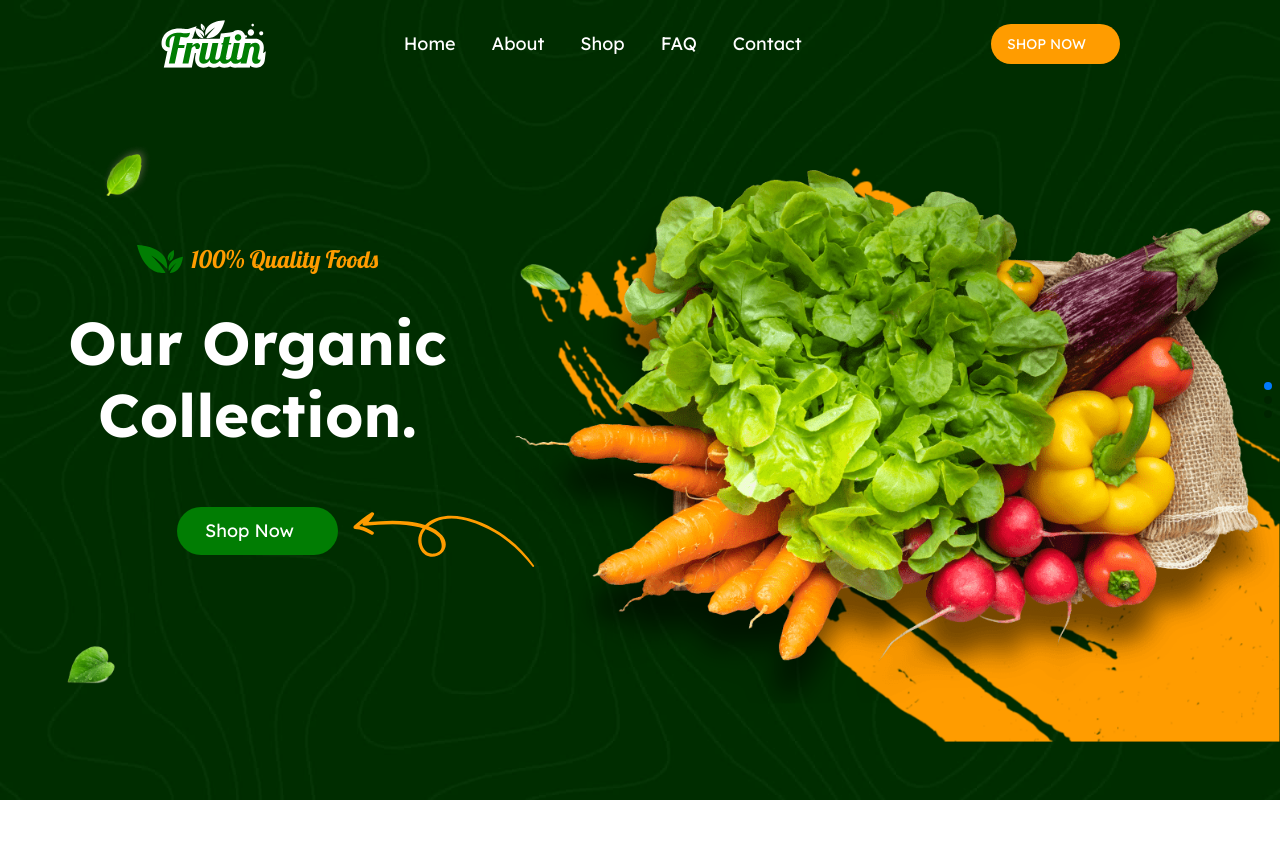
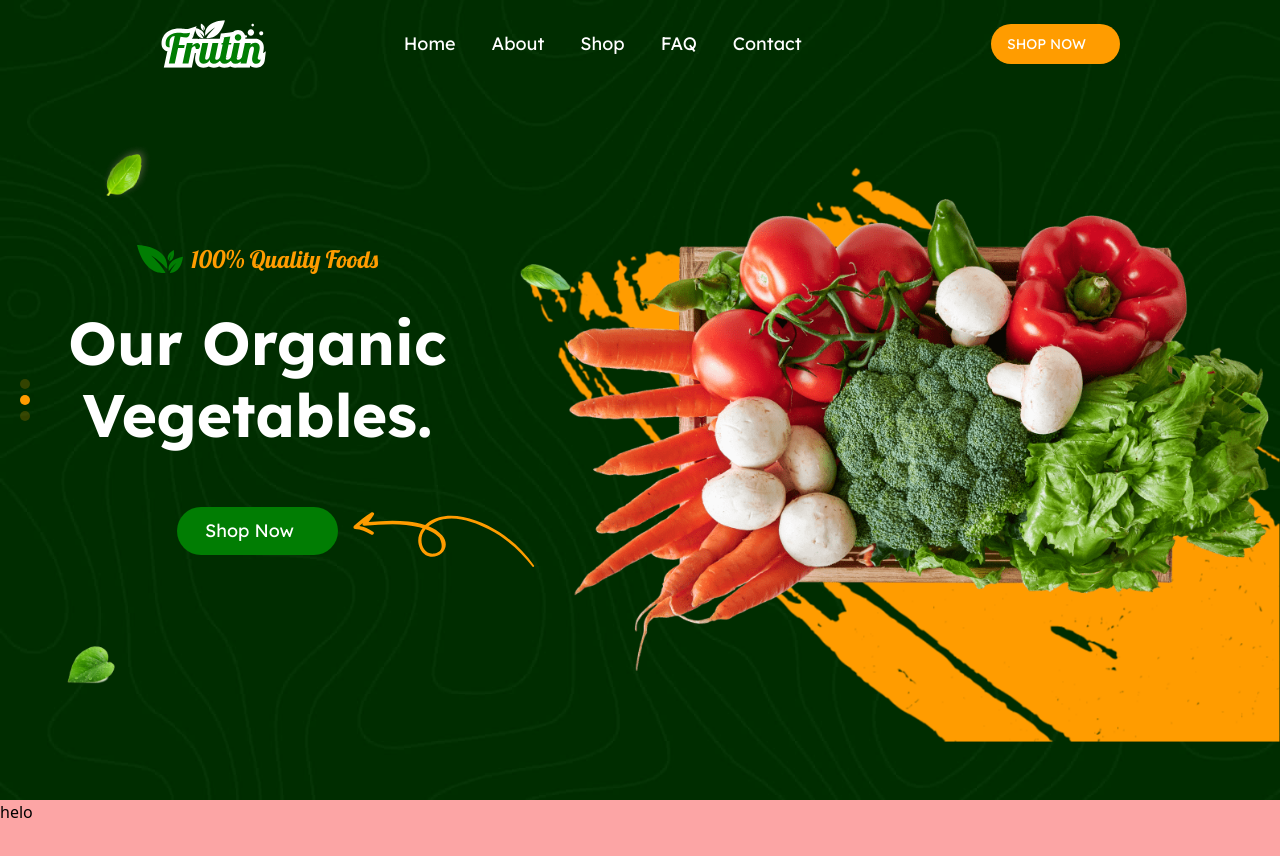
Before and after one commit to Moroundiya/fruitin, a React (Vite) app: page / in a window 1280 px wide. Shown: the top 856 px of the page. Before the commit the page ends 800 px from the top, so only its background shows below. Built offline with nearby package versions, Linux system fonts and the light colour scheme; some icons are missing.

Commit message:
hero section swiper

```diff
--- a/src/assets/pages/Homepage.jsx
+++ b/src/assets/pages/Homepage.jsx
@@ -4,6 +4,11 @@ import titleIcon from '../images//title_icon.svg'
 import heroImg1 from '../images/hero_2_1.png'
 import heroImg2 from '../images/hero_2_2.png'
 import heroImg3 from '../images/hero_2_3.png'
+
+import heroImg4 from '../images/hero_1_1.png'
+import heroImg5 from '../images/hero_1_2.png'
+import heroImg6 from '../images/hero_1_3.png'
+
 import { Icon } from '@iconify/react';
 import heroArrow from '../images/hero_arrow.svg'
 import heroShape1 from '../images/hero_shape_1_1.png'
@@ -42,13 +47,15 @@ export const Homepage = () => {
             </nav>
 
             <Swiper
+                onTouchMove={(e) => e.preventDefault()}
                 direction={'vertical'}
                 pagination={{
-                    // dynamicMainBullets:true,
+                    // dyn: true,
                     clickable: true,
+                    // dynamicBullets: true
                     dynamicMainBullets: true
                 }}
-                modules={[Pagination, EffectFade]}
+                modules={[Pagination, EffectFade, Autoplay]}
                 className="mySwiper"
                 effect='fade'
                 fadeEffect={{
@@ -56,7 +63,7 @@ export const Homepage = () => {
                 }}
 
                 autoplay={{
-                    // delay: 1000
+                    delay: 2500
                 }}
             >
                 <SwiperSlide className='w-full min-h-fit lg:h-full bg-heroBg bg-cover bg-center bg-no-repeat'>
@@ -166,10 +173,39 @@ export const Homepage = () => {
                         </div>
                     </div>
                 </SwiperSlide>
-                {/* <SwiperSlide className='w-full h-full bg-heroBg bg-cover bg-center bg-no-repeat'>Slide 4</SwiperSlide> */}
+                {/* <SwiperSlide className='w-full h-full bg-heroBg bg-cover bg-center bg-no-repeat'>
+                    <div className='w-full min-h-fit lg:h-full flex flex-col items-center relative'>
+                        <img src={heroShape1} className='h-12 absolute top-[46%] left-12 md:left-28 md:top-[40%] xl:left-16 2xl:left-32 xl:top-[80%] lg:hidden xl:block' alt="" />
+                        <img src={heroShape2} alt="" className='h-16 absolute top-32 right-3 md:right-[15%] lg:right-[55%] lg:top-[30%] lg:hidden xl:block' />
+                        <img src={heroShape3} alt="" className='h-14 absolute top-[85px] left-6 md:left-[12%] lg:top-36 lg:left-24 lg:hidden xl:block' />
+                        <div className='lg:flex lg:mt-[150px]'>
+                            <div className='font-lexend mb-14 mt-[140px] lg:mt-0 relative lg:flex lg:justify-center lg:items-center lg:flex-col lg:w-1/2'>
+                                <img src={heroArrow} className='absolute bottom-1 right-0 h-[32px] sm:right-24 md:right-40 lg:hiddenk lg:h-14 lg:-right-5 lg:bottom-20 2xl:block 2xl:h-20 2xl:bottom-12 2xl:right-0' alt="" />
+                                <div className='flex items-center justify-center'>
+                                    <img src={titleIcon} className='h-5 lg:h-7' alt="" />
+                                    <p className='font-lobster text-[#FF9C00] ms-2 text-xl sm:text-2xl 2xl:text-3xl'>100% Quality Foods</p>
+                                </div>
+                                <p className='text-white text-[3rem] text-center px-3 leading-tight sm:px-5 md:w-2/3 mx-auto font-bold my-6 sm:mx-auto sm:text-7xl sm:leading-[1.1] lg:text-6xl lg:w-full lg:mt-8 lg:mb-14 2xl:mb-20 lg:leading-[1.2] 2xl:leading-[1.1] 2xl:text-8xl'>Our Organic Fruits.</p>
 
-            </Swiper >
+                                <a href='#' className='bg-[#017D03] w-fit flex justify-center items-center text-[0.95rem] text-center py-2.5 ps-5 pe-3 rounded-full text-white mx-auto lg:text-lg lg:ps-7 lg:pe-5'>Shop Now
+                                    <Icon icon="solar:double-alt-arrow-right-linear" className='text-white text-2xl pe-0' />
+                                </a>
 
+                            </div>
+
+                            <div className='pb-8 lg:pb-0 relative'>
+                                <img src={heroUnderlay} className='absolute -z-10 top-0 left-0' alt="" />
+                                <img src={heroImg6} className='' alt="" />
+                            </div>
+                        </div>
+                    </div>
+                </SwiperSlide> */}
+
+            </Swiper>
+
+            <div className='w-full h-full bg-red-300'>
+                <h1>helo</h1>
+            </div>
 
         </>
 
--- a/src/index.css
+++ b/src/index.css
@@ -17,12 +17,21 @@ body {
 .swiper {
   width: 100%;
   height: 100%;
+  touch-action: pan-y;
 }
 
-.swiper-slide {
-
+.swiper-pagination-bullet {
+  background: #FF9C00;
+  width: 10px;
+  height: 10px;
 }
 
-.swiper-slide img {
+.swiper-pagination-bullet-active {
+  background: #FF9C00;
+  /* border: 1px solid #017D03; */
+}
 
+.swiper-pagination-vertical.swiper-pagination-bullets,
+.swiper-vertical>.swiper-pagination-bullets {
+  left: 20px;
 }
```
